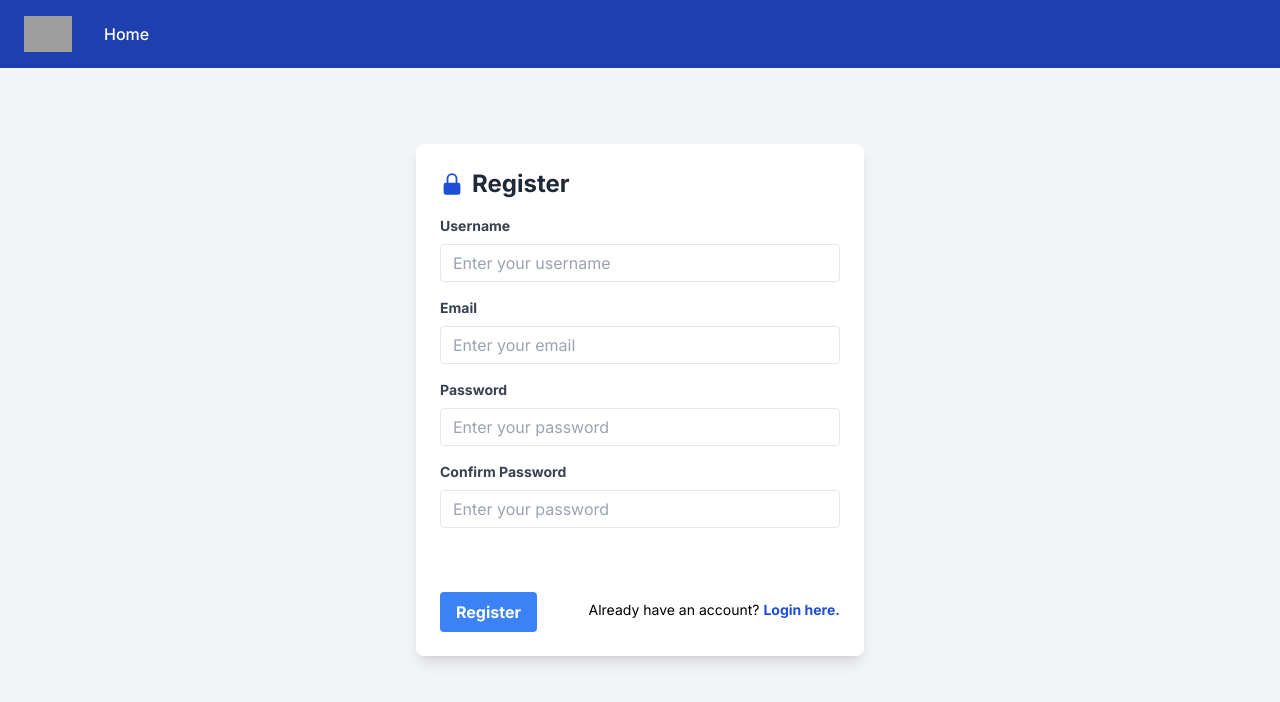
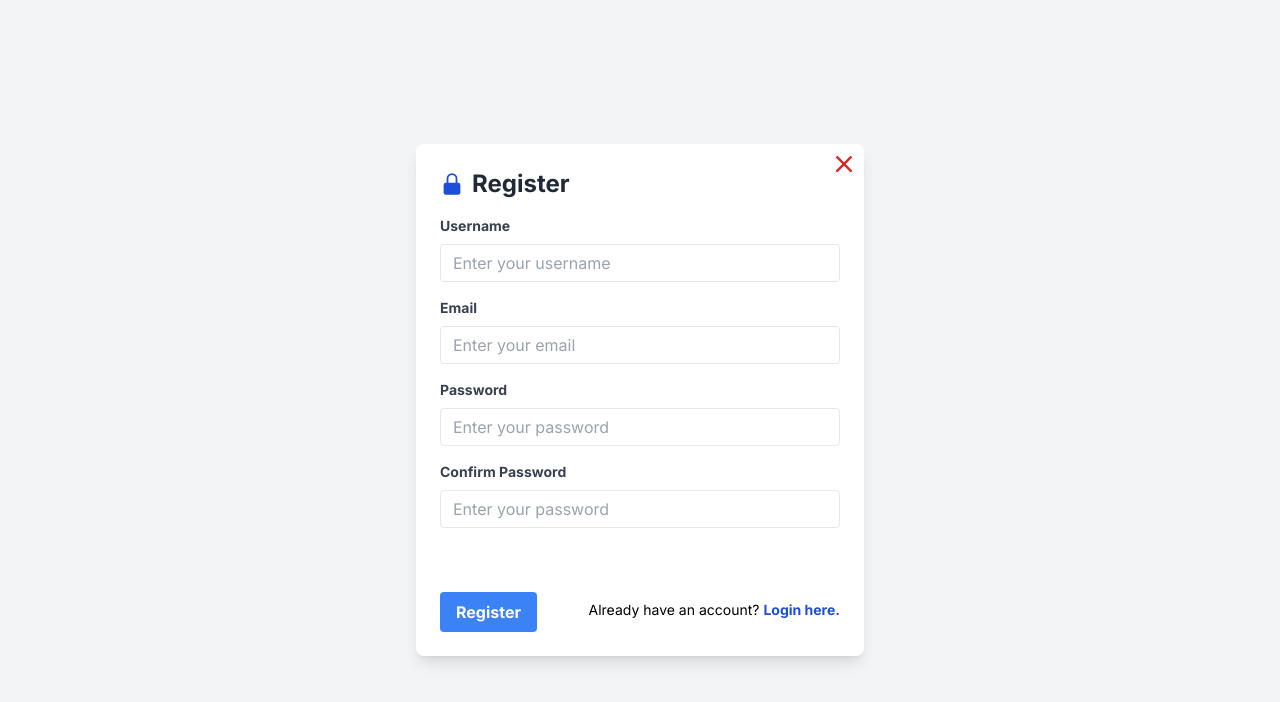
Before and after one commit to BadAccuracyID/TPA-Desktop-EF, a Next.js app: page /auth/register in a window 1280 px wide. Shown: the top 702 px of the page. Built offline with nearby package versions, Linux system fonts and the light colour scheme; grey boxes are pictures that could not be loaded.

Commit message:
Updated navigation bars

```diff
--- a/src/app/auth/forgot/page.tsx
+++ b/src/app/auth/forgot/page.tsx
@@ -1,10 +1,9 @@
 'use client';
 
-import {LockClosedIcon} from "@heroicons/react/20/solid";
+import {LockClosedIcon, XMarkIcon} from "@heroicons/react/20/solid";
 import React, {useState} from "react";
 import {forgotPassword} from "@/components/datastore/firebase/FirebaseManager";
 import Link from "next/link";
-import NavBarCard from "@/components/card/NavBarCard";
 
 export default function Page() {
     const [email, setEmail] = useState('');
@@ -35,10 +34,19 @@ export default function Page() {
     };
 
     return (
-        <div>
-            <NavBarCard/>
         <div className="min-h-screen flex items-center justify-center bg-gray-100">
-                <div className="max-w-md w-full p-6 bg-white rounded-lg shadow-lg">
+            <div className="absolute max-w-md w-full p-6 bg-white rounded-lg shadow-lg">
+
+                <div className="absolute right-1 top-1">
+                    <Link
+                        href={'/'}
+                        className="focus:outline-none">
+                        <div className="flex items-center gap-1 text-black text-sm font-semibold">
+                            <XMarkIcon className="w-8 text-red-600"/>
+                        </div>
+                    </Link>
+                </div>
+
                 <div className="flex gap-2 items-center mb-4 text-blue-700">
                     <LockClosedIcon className="h-6 w-auto"/>
                     <h2 className="text-2xl font-bold text-gray-800">Password Reset</h2>
@@ -80,6 +88,5 @@ export default function Page() {
                 </form>
             </div>
         </div>
-        </div>
     );
 }
--- a/src/app/auth/login/page.tsx
+++ b/src/app/auth/login/page.tsx
@@ -1,10 +1,9 @@
 'use client';
 
-import {LockClosedIcon} from "@heroicons/react/20/solid";
+import {LockClosedIcon, XMarkIcon} from "@heroicons/react/20/solid";
 import Link from "next/link";
 import React, {useState} from "react";
 import {signIn} from "@/components/datastore/firebase/FirebaseManager";
-import NavBarCard from "@/components/card/NavBarCard";
 
 export default function Page() {
     const [email, setEmail] = useState('');
@@ -62,11 +61,19 @@ export default function Page() {
     };
 
     return (
-        <div>
-            <NavBarCard/>
+        <div className="min-h-screen flex items-center justify-center bg-gray-100">
+            <div className="absolute max-w-md w-full p-6 bg-white rounded-lg shadow-lg">
 
-            <div className="min-h-screen flex items-center justify-center bg-gray-100">
-                <div className="max-w-md w-full p-6 bg-white rounded-lg shadow-lg">
+                <div className="absolute right-1 top-1">
+                    <Link
+                        href={'/'}
+                        className="focus:outline-none">
+                        <div className="flex items-center gap-1 text-black text-sm font-semibold">
+                            <XMarkIcon className="w-8 text-red-600"/>
+                        </div>
+                    </Link>
+                </div>
+
                 <div className="flex gap-2 items-center mb-4 text-blue-700">
                     <LockClosedIcon className="h-6 w-auto"/>
                     <h2 className="text-2xl font-bold text-gray-800">Login</h2>
@@ -145,6 +152,5 @@ export default function Page() {
                 </form>
             </div>
         </div>
-        </div>
     );
 }
--- a/src/app/auth/register/page.tsx
+++ b/src/app/auth/register/page.tsx
@@ -1,10 +1,9 @@
 'use client';
 
-import {LockClosedIcon} from "@heroicons/react/20/solid";
+import {LockClosedIcon, XMarkIcon} from "@heroicons/react/20/solid";
 import Link from "next/link";
 import React, {useState} from "react";
 import {initUserData, register} from "@/components/datastore/firebase/FirebaseManager";
-import NavBarCard from "@/components/card/NavBarCard";
 
 export default function Page() {
     const [name, setName] = useState('');
@@ -68,14 +67,24 @@ export default function Page() {
     };
 
     return (
-        <div>
-            <NavBarCard/>
         <div className="min-h-screen flex items-center justify-center bg-gray-100">
-                <div className="max-w-md w-full p-6 bg-white rounded-lg shadow-lg">
+            <div className="relative max-w-md w-full p-6 bg-white rounded-lg shadow-lg">
+
+                <div className="absolute right-1 top-1">
+                    <Link
+                        href={'/'}
+                        className="focus:outline-none">
+                        <div className="flex items-center gap-1 text-black text-sm font-semibold">
+                            <XMarkIcon className="w-8 text-red-600"/>
+                        </div>
+                    </Link>
+                </div>
+
                 <div className="flex gap-2 items-center mb-4 text-blue-700">
                     <LockClosedIcon className="h-6 w-auto"/>
                     <h2 className="text-2xl font-bold text-gray-800">Register</h2>
                 </div>
+
                 <form onSubmit={handleRegister}>
                     <div className="mb-4">
                         <label className="block text-gray-700 text-sm font-bold mb-2">
@@ -155,6 +164,5 @@ export default function Page() {
                 </form>
             </div>
         </div>
-        </div>
     );
 }
```
Lines whose indentation alone changed are shown as unchanged.
